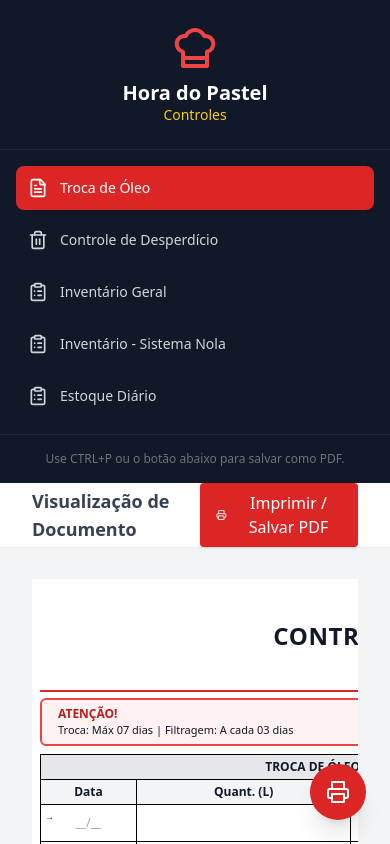
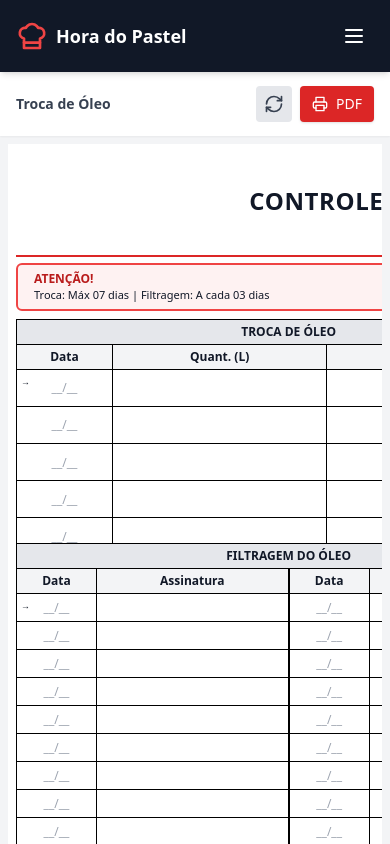
Before and after one commit to Esegnorelli/documentos-edit-veis, a React (Vite) app: page / in a window 390 px wide. Shown: the top 844 px of the page. Built offline with nearby package versions, Linux system fonts and the light colour scheme.

Commit message:
feat: Improve UI/UX and mobile responsiveness
Enhances user experience with visual cues for focused inputs and hovered table rows. Introduces a mobile-friendly navigation menu with a toggle button and improves tab switching logic. Disables UX highlights during print for cleaner output.

```diff
--- a/App.tsx
+++ b/App.tsx
@@ -5,13 +5,29 @@ import { GeneralInventory } from './components/GeneralInventory';
 import { DailyStock } from './components/DailyStock';
 import { NolaInventory } from './components/NolaInventory';
 import { DocumentType } from './types';
-import { Printer, FileText, Trash2, ClipboardList, ChefHat } from 'lucide-react';
+import { Printer, FileText, Trash2, ClipboardList, ChefHat, Menu, X, RefreshCw } from 'lucide-react';
 
 const App: React.FC = () => {
   const [activeTab, setActiveTab] = useState<DocumentType>('oil');
+  const [isMobileMenuOpen, setIsMobileMenuOpen] = useState(false);
 
   const handlePrint = () => {
     window.print();
+  };
+
+  const handleClear = () => {
+    if (confirm('Tem certeza que deseja limpar todos os campos? A página será recarregada.')) {
+      window.location.reload();
+    }
+  };
+
+  const toggleMobileMenu = () => {
+    setIsMobileMenuOpen(!isMobileMenuOpen);
+  };
+
+  const handleTabChange = (tab: DocumentType) => {
+    setActiveTab(tab);
+    setIsMobileMenuOpen(false);
   };
 
   const renderContent = () => {
@@ -25,91 +41,107 @@ const App: React.FC = () => {
     }
   };
 
+  // Helper for nav items to reduce duplication
+  const NavItem = ({ id, label, icon: Icon }: { id: DocumentType, label: string, icon: any }) => (
+    <button
+      onClick={() => handleTabChange(id)}
+      className={`w-full flex items-center p-3 rounded-lg transition-colors text-sm font-medium whitespace-nowrap ${activeTab === id ? 'bg-red-600 text-white shadow-md' : 'hover:bg-gray-800 text-gray-300'}`}
+    >
+      <Icon className="w-5 h-5 mr-3 flex-shrink-0" />
+      {label}
+    </button>
+  );
+
   return (
     <div className="min-h-screen flex flex-col md:flex-row font-sans text-gray-900 print:block print:min-h-0 print:h-auto">
 
-      {/* Sidebar Navigation - Hidden on Print. Widened to w-80 to fit long text. */}
-      <aside className="w-full md:w-80 bg-gray-900 text-white flex-shrink-0 no-print flex flex-col transition-all duration-300">
+      {/* Mobile Header Bar - Only visible on mobile */}
+      <div className="md:hidden bg-gray-900 text-white p-4 flex justify-between items-center shadow-md z-20 sticky top-0 no-print">
+        <div className="flex items-center gap-2">
+           <ChefHat className="w-8 h-8 text-red-500" />
+           <span className="font-bold text-lg">Hora do Pastel</span>
+        </div>
+        <button onClick={toggleMobileMenu} className="p-2 hover:bg-gray-800 rounded-md">
+          {isMobileMenuOpen ? <X className="w-6 h-6" /> : <Menu className="w-6 h-6" />}
+        </button>
+      </div>
+
+      {/* Sidebar Navigation */}
+      {/* On desktop: always visible (w-80) */}
+      {/* On mobile: fixed overlay or hidden based on state */}
+      <aside className={`
+        fixed inset-0 z-40 bg-gray-900/95 backdrop-blur-sm md:bg-gray-900 md:relative md:w-80 md:block md:translate-x-0
+        transition-transform duration-300 ease-in-out text-white flex flex-col no-print
+        ${isMobileMenuOpen ? 'translate-x-0' : '-translate-x-full'}
+      `}>
+        {/* Close button for mobile overlay */}
+        <div className="md:hidden absolute top-4 right-4">
+           <button onClick={toggleMobileMenu} className="p-2 text-gray-400 hover:text-white">
+             <X className="w-8 h-8" />
+           </button>
+        </div>
+
         <div className="p-6 flex flex-col items-center border-b border-gray-800">
-          <ChefHat className="w-12 h-12 text-red-500 mb-2" />
+          <ChefHat className="w-12 h-12 text-red-500 mb-2 hidden md:block" />
           <h1 className="text-xl font-bold text-center leading-tight">Hora do Pastel <span className="text-yellow-400 block text-sm font-normal">Controles</span></h1>
         </div>
 
-        <nav className="flex-grow p-4 space-y-2">
-          <button
-            onClick={() => setActiveTab('oil')}
-            className={`w-full flex items-center p-3 rounded-lg transition-colors text-sm font-medium whitespace-nowrap ${activeTab === 'oil' ? 'bg-red-600 text-white' : 'hover:bg-gray-800 text-gray-300'}`}
-          >
-            <FileText className="w-5 h-5 mr-3 flex-shrink-0" />
-            Troca de Óleo
-          </button>
-
-          <button
-            onClick={() => setActiveTab('waste')}
-            className={`w-full flex items-center p-3 rounded-lg transition-colors text-sm font-medium whitespace-nowrap ${activeTab === 'waste' ? 'bg-red-600 text-white' : 'hover:bg-gray-800 text-gray-300'}`}
-          >
-            <Trash2 className="w-5 h-5 mr-3 flex-shrink-0" />
-            Controle de Desperdício
-          </button>
-
-          <button
-            onClick={() => setActiveTab('general_inventory')}
-            className={`w-full flex items-center p-3 rounded-lg transition-colors text-sm font-medium whitespace-nowrap ${activeTab === 'general_inventory' ? 'bg-red-600 text-white' : 'hover:bg-gray-800 text-gray-300'}`}
-          >
-            <ClipboardList className="w-5 h-5 mr-3 flex-shrink-0" />
-            Inventário Geral
-          </button>
-
-           <button
-            onClick={() => setActiveTab('nola_inventory')}
-            className={`w-full flex items-center p-3 rounded-lg transition-colors text-sm font-medium whitespace-nowrap ${activeTab === 'nola_inventory' ? 'bg-red-600 text-white' : 'hover:bg-gray-800 text-gray-300'}`}
-          >
-            <ClipboardList className="w-5 h-5 mr-3 flex-shrink-0" />
-            Inventário - Sistema Nola
-          </button>
-
-           <button
-            onClick={() => setActiveTab('daily_stock')}
-            className={`w-full flex items-center p-3 rounded-lg transition-colors text-sm font-medium whitespace-nowrap ${activeTab === 'daily_stock' ? 'bg-red-600 text-white' : 'hover:bg-gray-800 text-gray-300'}`}
-          >
-            <ClipboardList className="w-5 h-5 mr-3 flex-shrink-0" />
-            Estoque Diário
-          </button>
+        <nav className="flex-grow p-4 space-y-2 overflow-y-auto">
+          <NavItem id="oil" label="Troca de Óleo" icon={FileText} />
+          <NavItem id="waste" label="Controle de Desperdício" icon={Trash2} />
+          <NavItem id="general_inventory" label="Inventário Geral" icon={ClipboardList} />
+          <NavItem id="nola_inventory" label="Inventário - Sistema Nola" icon={ClipboardList} />
+          <NavItem id="daily_stock" label="Estoque Diário" icon={ClipboardList} />
         </nav>
 
-        <div className="p-4 border-t border-gray-800">
-           <p className="text-xs text-gray-500 text-center">Use CTRL+P ou o botão abaixo para salvar como PDF.</p>
+        <div className="p-4 border-t border-gray-800 space-y-3">
+           <button
+             onClick={handleClear}
+             className="w-full flex items-center justify-center p-2 rounded-lg bg-gray-800 hover:bg-gray-700 text-gray-300 text-xs font-bold uppercase transition-colors border border-gray-700"
+           >
+             <RefreshCw className="w-4 h-4 mr-2" />
+             Limpar Dados
+           </button>
+           <p className="text-xs text-gray-500 text-center">v1.2 - Otimizado para Mobile</p>
         </div>
       </aside>
 
       {/* Main Content Area */}
-      <main className="flex-grow bg-gray-100 overflow-y-auto h-screen print:h-auto print:overflow-visible print:bg-white print:block">
+      <main className="flex-grow bg-gray-100 overflow-y-auto h-[calc(100vh-64px)] md:h-screen print:h-auto print:overflow-visible print:bg-white print:block">
 
         {/* Top Bar for Actions - Hidden on Print */}
-        <div className="h-16 bg-white shadow-sm flex items-center justify-between px-8 no-print sticky top-0 z-10">
-           <h2 className="text-lg font-semibold text-gray-700">Visualização de Documento</h2>
-           <button
-             onClick={handlePrint}
-             className="flex items-center gap-2 bg-red-600 hover:bg-red-700 text-white px-4 py-2 rounded shadow transition-colors"
-           >
-             <Printer className="w-4 h-4" />
-             <span>Imprimir / Salvar PDF</span>
-           </button>
+        <div className="h-16 bg-white shadow-sm flex items-center justify-between px-4 md:px-8 no-print sticky top-0 z-10">
+           <h2 className="text-sm md:text-lg font-semibold text-gray-700 truncate mr-2">
+              {activeTab === 'oil' && 'Troca de Óleo'}
+              {activeTab === 'waste' && 'Desperdício'}
+              {activeTab === 'general_inventory' && 'Inventário Geral'}
+              {activeTab === 'nola_inventory' && 'Inventário Nola'}
+              {activeTab === 'daily_stock' && 'Estoque Diário'}
+           </h2>
+           <div className="flex gap-2">
+             <button
+               onClick={handleClear}
+               className="md:hidden flex items-center justify-center p-2 bg-gray-200 text-gray-700 rounded hover:bg-gray-300 transition-colors"
+               title="Limpar campos"
+             >
+               <RefreshCw className="w-5 h-5" />
+             </button>
+             <button
+               onClick={handlePrint}
+               className="flex items-center gap-2 bg-red-600 hover:bg-red-700 text-white px-3 py-2 md:px-4 md:py-2 rounded shadow transition-colors text-sm md:text-base"
+             >
+               <Printer className="w-4 h-4" />
+               <span className="hidden md:inline">Imprimir / Salvar PDF</span>
+               <span className="md:hidden">PDF</span>
+             </button>
+           </div>
         </div>
 
         {/* Document Rendering Canvas */}
-        <div className="p-8 print:p-0 flex justify-center print:block">
+        <div className="p-2 md:p-8 print:p-0 flex justify-center print:block">
             {renderContent()}
         </div>
       </main>
-
-      {/* Floating Action Button for Mobile - Hidden on Print */}
-      <button
-        onClick={handlePrint}
-        className="fixed bottom-6 right-6 md:hidden bg-red-600 text-white p-4 rounded-full shadow-xl z-50 no-print"
-      >
-        <Printer className="w-6 h-6" />
-      </button>
 
     </div>
   );
--- a/index.html
+++ b/index.html
@@ -72,6 +72,29 @@
       ::-webkit-scrollbar-thumb:hover {
         background: #b91c1c;
       }
+
+      /* UX Improvements */
+      /* Highlight focused input to make filling easier */
+      input:focus, textarea:focus {
+        background-color: #fef9c3 !important; /* yellow-100 */
+        transition: background-color 0.1s;
+        border-radius: 2px;
+      }
+
+      /* Highlight table row on hover to guide eyes */
+      tbody tr:hover td {
+        background-color: rgba(0, 0, 0, 0.03);
+      }
+
+      /* Disable these UX effects on print */
+      @media print {
+        input:focus, textarea:focus {
+          background-color: transparent !important;
+        }
+        tbody tr:hover td {
+          background-color: transparent;
+        }
+      }
     </style>
 <script type="importmap">
 {
```
